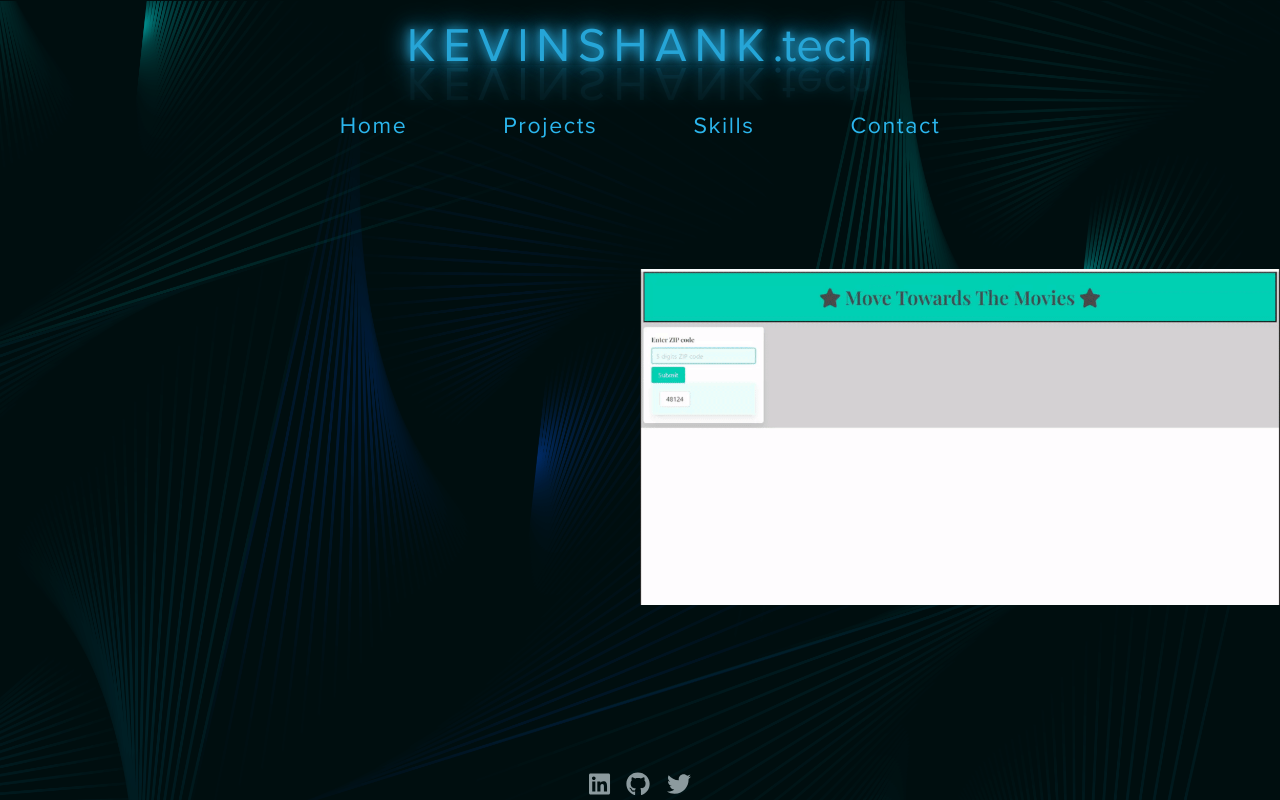
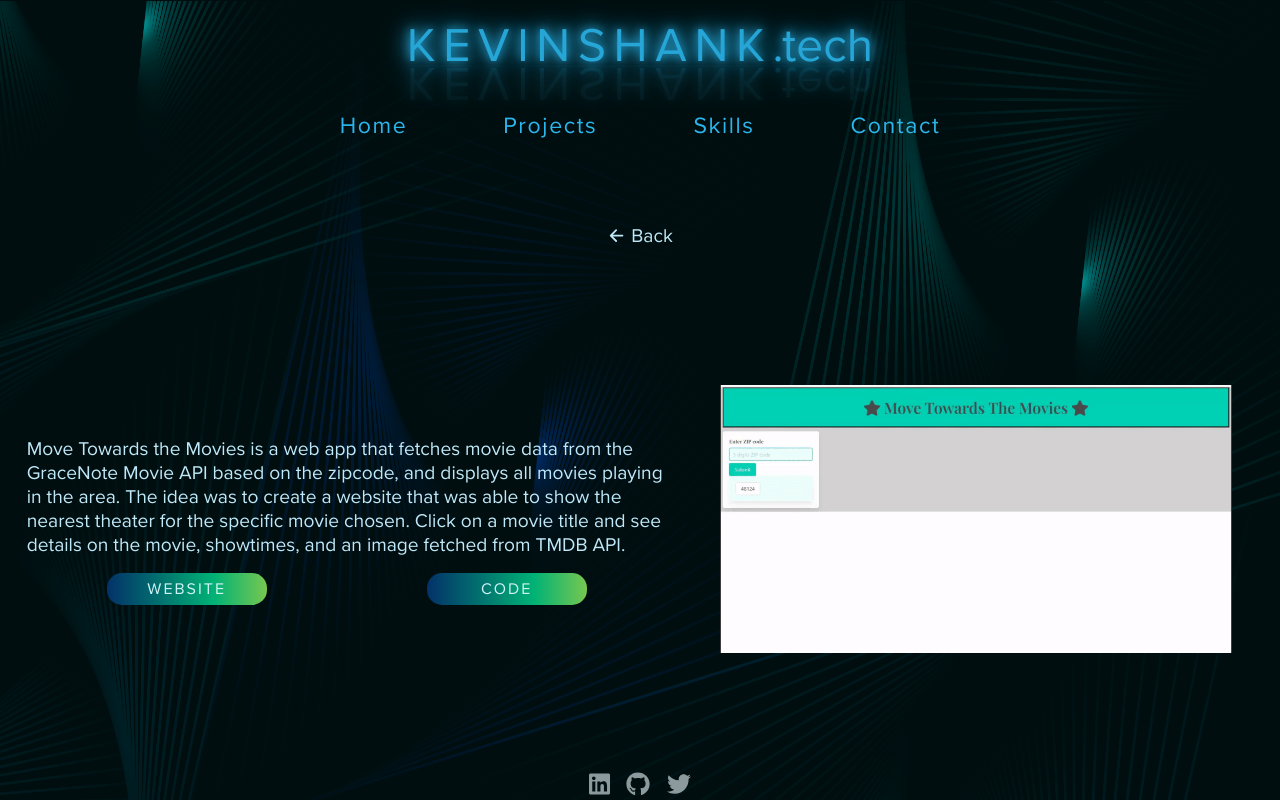
Before and after one commit to Bluekev22/Portfolio-V2, a React (Create React App) app in the folder portfolio/client/: page /move-towards-the-movies in a window 1280 px wide. Built offline with nearby package versions, Linux system fonts and the light colour scheme.

Commit message:
Add details for each project

```diff
--- a/portfolio/client/src/components/ProjectCard.css
+++ b/portfolio/client/src/components/ProjectCard.css
@@ -2,12 +2,12 @@
   position: relative;
   width: 20vw;
   border-radius: 5px;
-  box-shadow: 2.5px 2.5px 15px var(--primary);
+  box-shadow: 2px 2px 10px var(--primary);
   transition: all 0.5s linear;
 }
 
 .card-container:hover {
-  box-shadow: 2.5px 2.5px 25px 15px var(--primary);
+  box-shadow: 2px 2px 12px 7.5px var(--primary);
 }
 
 .card-container::before {
--- a/portfolio/client/src/pages/Contact/Contact.css
+++ b/portfolio/client/src/pages/Contact/Contact.css
@@ -96,7 +96,8 @@ input:focus {
   border-bottom: 2px solid #2bb6ed;
 }
 
-button {
+button,
+.a-button {
   text-decoration: none;
   cursor: pointer;
   border-radius: 15px;
@@ -112,7 +113,8 @@ button {
   background-size: 200%;
 }
 
-button::before {
+button::before,
+.a-button::before {
   content: '';
   position: absolute;
   background: inherit;
@@ -126,22 +128,32 @@ button::before {
   transition: opacity 0.5s;
 }
 
-button:hover::before {
+button:hover::before,
+.a-button:hover::before {
   opacity: 0.5;
   z-index: -1;
 }
 
-button:hover {
+button:hover,
+.a-button:hover {
   z-index: 1;
   animation: glow 8s linear infinite;
 }
 
-button:active {
+button:active,
+.a-button:active {
   background: #e5e5e5;
   -webkit-box-shadow: inset 0px 0px 1px #c1c1c1;
   -moz-box-shadow: inset 0px 0px 1px #c1c1c1;
   box-shadow: inset 0px 0px 1px #c1c1c1;
   outline: none;
+}
+
+.a-button {
+  display: flex;
+  flex-direction: column;
+  justify-content: center;
+  text-align: center;
 }
 
 @keyframes glow {
--- a/portfolio/client/src/pages/Projects/BetterBuy/BetterBuy.js
+++ b/portfolio/client/src/pages/Projects/BetterBuy/BetterBuy.js
@@ -1,9 +1,29 @@
 import React from 'react'
+import { NavLink } from 'react-router-dom'
 import { Grid } from '@mui/material'
 import BetterBuyGIF from '../../../assets/GIFs/BetterBuyGIF.gif'
+import { IoArrowBack } from 'react-icons/io5'
 
 function BetterBuy() {
   return (
+    <>
+      <NavLink
+        exact
+        to="/projects"
+        style={{ marginBottom: '-30px', textDecoration: 'none' }}
+      >
+        <p style={{ color: '#BFE9F9', fontSize: '19.20px' }}>
+          <IoArrowBack
+            style={{
+              color: '#BFE9F9',
+              fontSize: '19.20px',
+              marginBottom: '-3px',
+            }}
+          />{' '}
+          Back
+        </p>
+      </NavLink>
+
       <Grid
         container
         direction="row"
@@ -20,10 +40,13 @@ function BetterBuy() {
           spacing={2}
         >
           <Grid item style={{ color: '#BFE9F9', fontSize: '19.20px' }} lg={5}>
-          Better Buy is a MERN eCommerce website that pulls live product data
-          using the Best Buy API in combination with Material UI to deliver a
-          platform that creates a less intimating vibe than other companies for
-          purchasing tech products.
+            Better Buy is an eCommerce website that pulls live product data
+            using Best Buy's products API. It was born from the idea that
+            shopping for tech products should be clean and simple. The front end
+            was built with React and MaterialUI was used for the component
+            library. The back end was created with Node, express for the
+            routing, and MongoDB along with mongoose were chosen for the
+            database.
           </Grid>
           <Grid
             container
@@ -33,12 +56,40 @@ function BetterBuy() {
             alignItems="center"
             className="form-group"
           >
-          <Grid container item lg={3} direction="column" className="form-group">
-            <button>Website</button>
+            <Grid
+              container
+              item
+              lg={3}
+              direction="column"
+              className="form-group"
+            >
+              <a
+                className="a-button"
+                style={{ textDecoration: 'none', color: '#cff2f7' }}
+                href="https://better-buy-shop.herokuapp.com/"
+                target="_blank"
+                rel="noreferrer"
+              >
+                website
+              </a>
             </Grid>
 
-          <Grid container item lg={3} direction="column" className="form-group">
-            <button>Code</button>
+            <Grid
+              container
+              item
+              lg={3}
+              direction="column"
+              className="form-group"
+            >
+              <a
+                className="a-button"
+                style={{ textDecoration: 'none', color: '#cff2f7' }}
+                href="https://github.com/Better-Buy/better-buy"
+                target="_blank"
+                rel="noreferrer"
+              >
+                code
+              </a>
             </Grid>
           </Grid>
         </Grid>
@@ -51,6 +102,7 @@ function BetterBuy() {
           />
         </Grid>
       </Grid>
+    </>
   )
 }
 
--- a/portfolio/client/src/pages/Projects/BookSearchEngine/BookSearchEngine.js
+++ b/portfolio/client/src/pages/Projects/BookSearchEngine/BookSearchEngine.js
@@ -1,24 +1,104 @@
 import React from 'react'
 import { Grid } from '@mui/material'
 import BookSearchEngineGIF from '../../../assets/GIFs/BookSearchEngineGIF.gif'
+import { IoArrowBack } from 'react-icons/io5'
+import { NavLink } from 'react-router-dom'
 
 function BookSearchEngine() {
   return (
+    <>
+      <NavLink
+        exact
+        to="/projects"
+        style={{ marginBottom: '-30px', textDecoration: 'none' }}
+      >
+        <p style={{ color: '#BFE9F9', fontSize: '19.20px' }}>
+          <IoArrowBack
+            style={{
+              color: '#BFE9F9',
+              fontSize: '19.20px',
+              marginBottom: '-3px',
+            }}
+          />{' '}
+          Back
+        </p>
+      </NavLink>
+
       <Grid
         container
         direction="row"
-      justifyContent="space-between"
+        justifyContent="space-around"
         alignItems="center"
       >
-      <Grid item style={{ color: '#BFE9F9' }}></Grid>
-      <Grid item>
+        <Grid
+          container
+          item
+          direction="column"
+          justifyContent="space-around"
+          alignItems="center"
+          lg={6}
+          spacing={2}
+        >
+          <Grid item style={{ color: '#BFE9F9', fontSize: '19.20px' }} lg={5}>
+            Book Search Engine allows users to search books using the Google
+            Books API and save those books to a collection and delete if
+            necessary.
+          </Grid>
+          <Grid
+            container
+            item
+            direction="row"
+            justifyContent="space-around"
+            alignItems="center"
+            className="form-group"
+          >
+            <Grid
+              container
+              item
+              lg={3}
+              direction="column"
+              className="form-group"
+            >
+              <a
+                className="a-button"
+                style={{ textDecoration: 'none', color: '#cff2f7' }}
+                href="https://mighty-tundra-51567.herokuapp.com/"
+                target="_blank"
+                rel="noreferrer"
+              >
+                website
+              </a>
+            </Grid>
+
+            <Grid
+              container
+              item
+              lg={3}
+              direction="column"
+              className="form-group"
+            >
+              <a
+                className="a-button"
+                style={{ textDecoration: 'none', color: '#cff2f7' }}
+                href="https://github.com/Bluekev22/Book-Search-Engine"
+                target="_blank"
+                rel="noreferrer"
+              >
+                code
+              </a>
+            </Grid>
+          </Grid>
+        </Grid>
+
+        <Grid item lg={5}>
           <img
-          style={{ width: '50vw' }}
+            style={{ width: '40vw' }}
             src={BookSearchEngineGIF}
-          alt="Better Buy GIF"
+            alt="Book Search Engine GIF"
           />
         </Grid>
       </Grid>
+    </>
   )
 }
 
--- a/portfolio/client/src/pages/Projects/GoldenFlights/GoldenFlights.js
+++ b/portfolio/client/src/pages/Projects/GoldenFlights/GoldenFlights.js
@@ -1,24 +1,106 @@
 import React from 'react'
 import { Grid } from '@mui/material'
 import GoldenFlightsGIF from '../../../assets/GIFs/GoldenFlightsGIF.gif'
+import { IoArrowBack } from 'react-icons/io5'
+import { NavLink } from 'react-router-dom'
 
 function GoldenFlights() {
   return (
+    <>
+      <NavLink
+        exact
+        to="/projects"
+        style={{ marginBottom: '-30px', textDecoration: 'none' }}
+      >
+        <p style={{ color: '#BFE9F9', fontSize: '19.20px' }}>
+          <IoArrowBack
+            style={{
+              color: '#BFE9F9',
+              fontSize: '19.20px',
+              marginBottom: '-3px',
+            }}
+          />{' '}
+          Back
+        </p>
+      </NavLink>
+
       <Grid
         container
         direction="row"
-      justifyContent="space-between"
+        justifyContent="space-around"
         alignItems="center"
       >
-      <Grid item style={{ color: '#BFE9F9' }}></Grid>
-      <Grid item>
+        <Grid
+          container
+          item
+          direction="column"
+          justifyContent="space-around"
+          alignItems="center"
+          lg={6}
+          spacing={2}
+        >
+          <Grid item style={{ color: '#BFE9F9', fontSize: '19.20px' }} lg={5}>
+            Golden Flights is an application where you can reserve flights
+            efforlessly in a sleek and elegant way. This website follows the MVC
+            framwork featuring Express-Session for authentication, Handlebars.js
+            as the templating language, Sequelize as its ORM, and PDFMake for
+            downloading tickets.
+          </Grid>
+          <Grid
+            container
+            item
+            direction="row"
+            justifyContent="space-around"
+            alignItems="center"
+            className="form-group"
+          >
+            <Grid
+              container
+              item
+              lg={3}
+              direction="column"
+              className="form-group"
+            >
+              <a
+                className="a-button"
+                style={{ textDecoration: 'none', color: '#cff2f7' }}
+                href="https://powerful-eyrie-53621.herokuapp.com/"
+                target="_blank"
+                rel="noreferrer"
+              >
+                website
+              </a>
+            </Grid>
+
+            <Grid
+              container
+              item
+              lg={3}
+              direction="column"
+              className="form-group"
+            >
+              <a
+                className="a-button"
+                style={{ textDecoration: 'none', color: '#cff2f7' }}
+                href="https://github.com/mels065/golden-flight"
+                target="_blank"
+                rel="noreferrer"
+              >
+                code
+              </a>
+            </Grid>
+          </Grid>
+        </Grid>
+
+        <Grid item lg={5}>
           <img
-          style={{ width: '50vw' }}
+            style={{ width: '40vw' }}
             src={GoldenFlightsGIF}
-          alt="Better Buy GIF"
+            alt="Golden Flights GIF"
           />
         </Grid>
       </Grid>
+    </>
   )
 }
 
--- a/portfolio/client/src/pages/Projects/MoveTowardsTheMovies/MoveTowardsTheMovies.js
+++ b/portfolio/client/src/pages/Projects/MoveTowardsTheMovies/MoveTowardsTheMovies.js
@@ -1,24 +1,107 @@
 import React from 'react'
 import { Grid } from '@mui/material'
 import MoveTowardsTheMoviesGIF from '../../../assets/GIFs/MoveTowardsTheMoviesGIF.gif'
+import { IoArrowBack } from 'react-icons/io5'
+import { NavLink } from 'react-router-dom'
 
 function MoveTowardsTheMovies() {
   return (
+    <>
+      <NavLink
+        exact
+        to="/projects"
+        style={{ marginBottom: '-30px', textDecoration: 'none' }}
+      >
+        <p style={{ color: '#BFE9F9', fontSize: '19.20px' }}>
+          <IoArrowBack
+            style={{
+              color: '#BFE9F9',
+              fontSize: '19.20px',
+              marginBottom: '-3px',
+            }}
+          />{' '}
+          Back
+        </p>
+      </NavLink>
+
       <Grid
         container
         direction="row"
-      justifyContent="space-between"
+        justifyContent="space-around"
         alignItems="center"
       >
-      <Grid item style={{ color: '#BFE9F9' }}></Grid>
-      <Grid item>
+        <Grid
+          container
+          item
+          direction="column"
+          justifyContent="space-around"
+          alignItems="center"
+          lg={6}
+          spacing={2}
+        >
+          <Grid item style={{ color: '#BFE9F9', fontSize: '19.20px' }} lg={5}>
+            Move Towards the Movies is a web app that fetches movie data from
+            the GraceNote Movie API based on the zipcode, and displays all
+            movies playing in the area. The idea was to create a website that
+            was able to show the nearest theater for the specific movie chosen.
+            Click on a movie title and see details on the movie, showtimes, and
+            an image fetched from TMDB API.
+          </Grid>
+          <Grid
+            container
+            item
+            direction="row"
+            justifyContent="space-around"
+            alignItems="center"
+            className="form-group"
+          >
+            <Grid
+              container
+              item
+              lg={3}
+              direction="column"
+              className="form-group"
+            >
+              <a
+                className="a-button"
+                style={{ textDecoration: 'none', color: '#cff2f7' }}
+                href="https://mels065.github.io/move-towards-the-movies/"
+                target="_blank"
+                rel="noreferrer"
+              >
+                website
+              </a>
+            </Grid>
+
+            <Grid
+              container
+              item
+              lg={3}
+              direction="column"
+              className="form-group"
+            >
+              <a
+                className="a-button"
+                style={{ textDecoration: 'none', color: '#cff2f7' }}
+                href="https://github.com/mels065/move-towards-the-movies"
+                target="_blank"
+                rel="noreferrer"
+              >
+                code
+              </a>
+            </Grid>
+          </Grid>
+        </Grid>
+
+        <Grid item lg={5}>
           <img
-          style={{ width: '50vw' }}
+            style={{ width: '40vw' }}
             src={MoveTowardsTheMoviesGIF}
-          alt="Better Buy GIF"
+            alt="Move Toward the Movies GIF"
           />
         </Grid>
       </Grid>
+    </>
   )
 }
 
```
Also changed, not shown: portfolio/client/src/App.css (+6 -5 lines), portfolio/client/src/pages/Skills/Skills.js (+9 -4 lines). Lines whose indentation alone changed are shown as unchanged.
